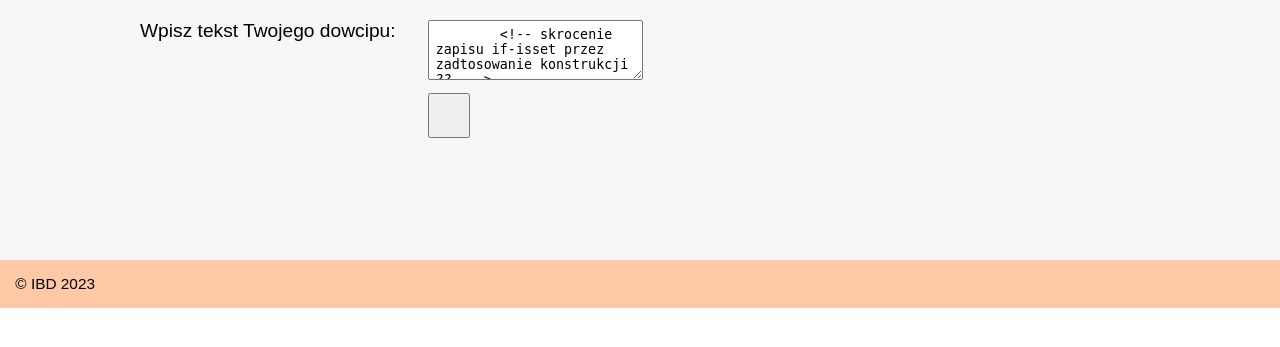
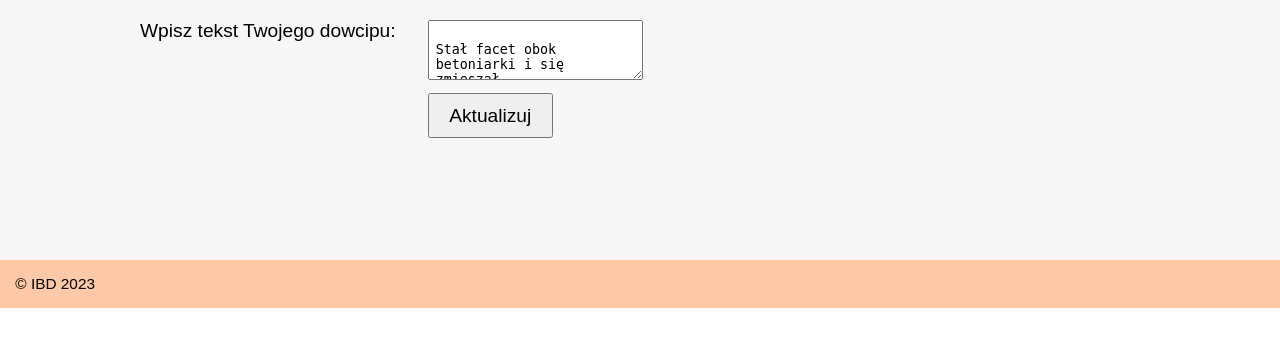
Before and after one commit to robi1977/beginer_to_ninja, a PHP site: page /editjoke.php?id=1 in a window 1280 px wide. Shown: the part 265-612 px from the top of the page. Run offline with PHP 8.4, Linux system fonts and the light colour scheme; data comes from the database, SQL or seed files in the repository.

Commit message:
poprawa literowk

```diff
--- a/websites/default/includes/DatabaseFunctions.php
+++ b/websites/default/includes/DatabaseFunctions.php
@@ -121,7 +121,7 @@ function save($pdo, $table, $primaryKey, $record)
             unset($record[$primaryKey]); //usunięcie wpisu $primaryKey jezeli jest pusty, żeby nie było próby wpisania duplikujących się wpisów
         }
         insert($pdo, $table, $record);
-    } catch (PDOExeption $e) {
+    } catch (PDOException $e) {
         update($pdo, $table, $primaryKey, $record);
     }
 }
--- a/websites/default/public/editjoke.php
+++ b/websites/default/public/editjoke.php
@@ -7,7 +7,7 @@ try {
         save($pdo, 'joke', 'id', [
             'id' => $_POST['jokeid'],
             'joketext' => $_POST['joketext'],
-            'jokedate' => new DataTime(),
+            'jokedate' => new DateTime(),
             'authorId' => 1
         ]);
 
--- a/websites/default/templates/editjoke.html.php
+++ b/websites/default/templates/editjoke.html.php
@@ -1,9 +1,8 @@
 <form action="" method="post">
-    <input type="hidden" name="jokeid" value="<?=$joke[id]??''?>" />
+    <input type="hidden" name="jokeid" value="<?=$joke['id']??''?>" />
     <label for="joketext">Wpisz tekst Twojego dowcipu:</label>
     <textarea id="joketext" name="joketext" rows="3" cols="40">
-        <!-- skrocenie zapisu if-isset przez zadtosowanie konstrukcji ??  -->
         <?=htmlspecialchars($joke['joketext'], ENT_QUOTES, 'UTF-8')??''?>
     </textarea>
-    <input type="submit" name="submit" value="<?php isset($joke)?'Aktualizuj':'Dodaj' ?>"/>
+    <input type="submit" name="submit" value="<?=isset($joke)?'Aktualizuj':'Dodaj'?>"/>
 </form>
```
